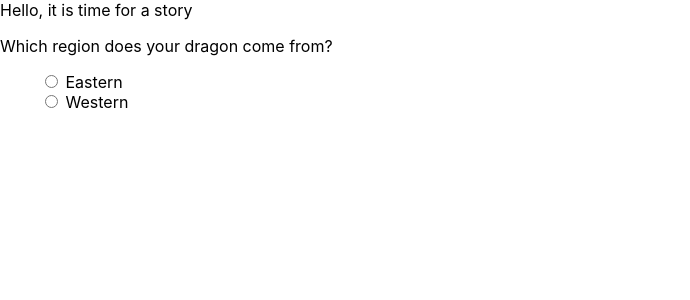
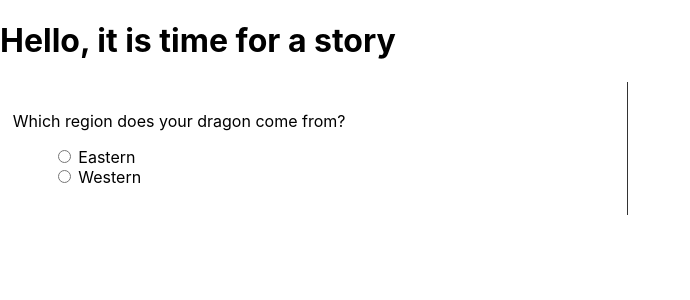
Before and after one commit to implodingduck/storyflow, a React (Create React App) app: page / in a window 1280 px wide. Shown: the top 300 px of the page, without its empty margins (0-690 px from the left). Built offline with nearby package versions, Linux system fonts and the light colour scheme.

Commit message:
adding some styling

```diff
--- a/src/App.css
+++ b/src/App.css
@@ -37,7 +37,19 @@
   }
 }
 
-
+.flowcontainer {
+  width: 47%;
+  padding: 1%;
+  float: left;
+  border-right: 1px solid #333333;
+}
+.markdowncontainer{
+  width: 47%;
+  padding: 1%;
+  margin-left: -1px;
+  float: left;
+  border-left: 1px solid #333333;
+}
 .flow li {
   list-style-type: none;
 }
--- a/src/Story.js
+++ b/src/Story.js
@@ -52,10 +52,14 @@ function Story( {story} ) {
     }
 
     return (
-        <div>Hello, it is time for a story {flowhash}
-
-        <Flow flow={story.flow} flowid={story.start} flowhash={flowhash} setFlowhash={setFlowhash}></Flow>
-        <ReactMarkdown children={snippets} />
+        <div>
+            <h1>Hello, it is time for a story {flowhash}</h1>
+        <div className="flowcontainer">
+            <Flow flow={story.flow} flowid={story.start} flowhash={flowhash} setFlowhash={setFlowhash}></Flow>
+        </div>
+        <div className="markdowncontainer">
+            <ReactMarkdown children={snippets} />
+        </div>
         <pre style={ { "display": "none" } }>
             {JSON.stringify(story, null, 2)}
         </pre>
```
